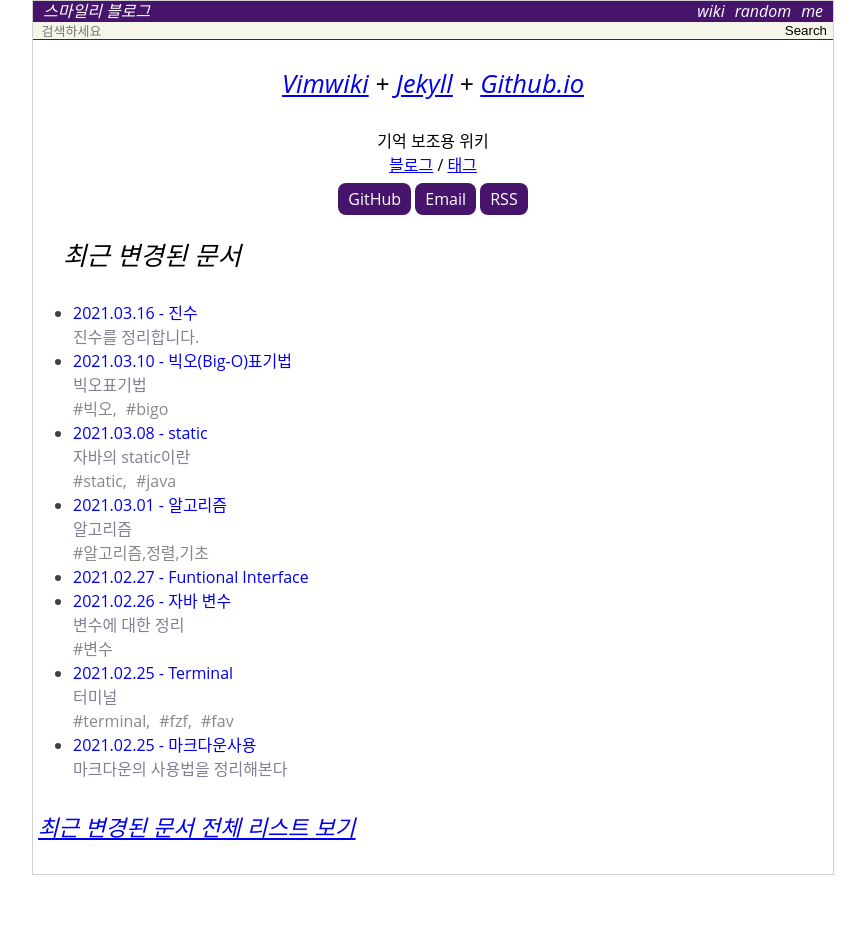
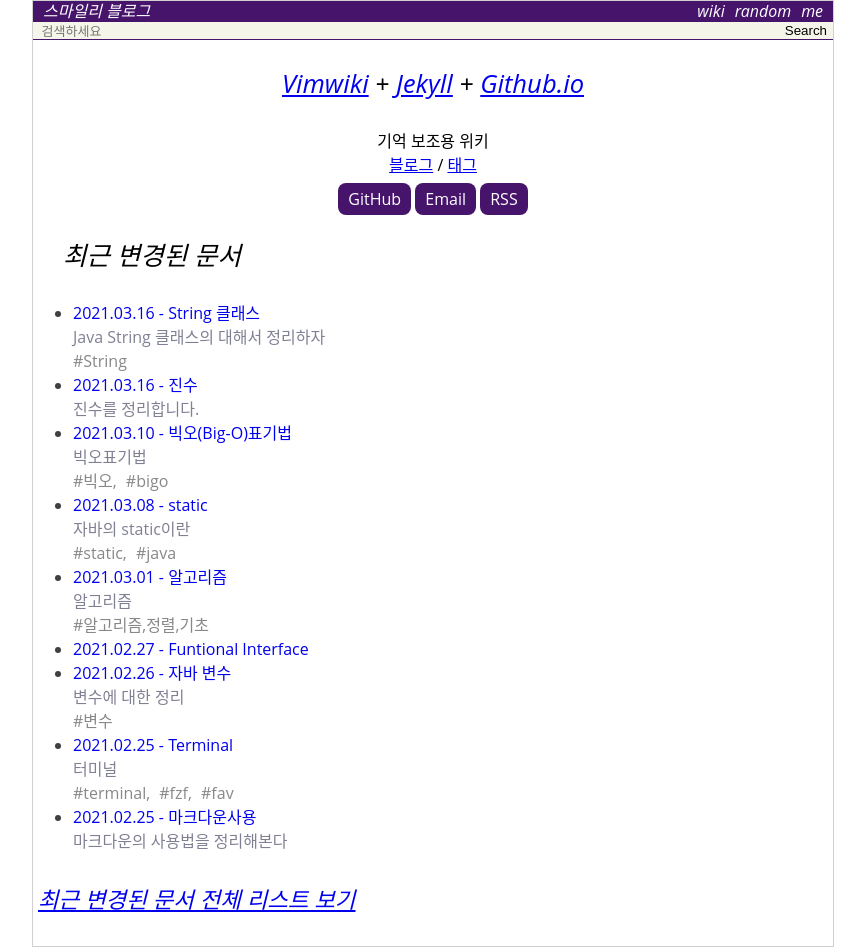
Before and after one commit to wafy/wafy.github.io, a Jekyll site: the page built from index.html, in a window 1280 px wide. Shown: the whole page, without its empty margins (207-1072 px from the left). Built offline with Jekyll 4.4.1, drawn with Linux system fonts in a browser that asks for light colours; before the commit the page ends 900 px from its top, so only the background shows below that; part of the change alters nothing that is shown.

Commit message:
String 클래스에 대해서 정리하라

````diff
--- a/_data/pageMap.yml
+++ b/_data/pageMap.yml
@@ -70,6 +70,14 @@ static:
     url: /wiki/static
     updated: '2021-03-08 15:51:13 +0900'
     children: []
+String:
+    type: wiki
+    title: 'String 클래스'
+    summary: 'Java String 클래스의 대해서 정리하자'
+    parent: ""
+    url: /wiki/String
+    updated: '2021-03-16 16:17:30 +0900'
+    children: []
 Terminal:
     type: wiki
     title: Terminal
--- a/_data/tagList.yml
+++ b/_data/tagList.yml
@@ -9,4 +9,5 @@
 - 'fzf,'
 - java
 - 'static,'
+- String
 - 'terminal,'
--- a/_data/tagMap.yml
+++ b/_data/tagMap.yml
@@ -14,6 +14,8 @@ equals:
     - {fileName: static}
 java:
     - {fileName: static}
+String:
+    - {fileName: String}
 'terminal,':
     - {fileName: Terminal}
 'fzf,':
--- /dev/null
+++ b/_wiki/String.md
@@ -0,0 +1,49 @@
+---
+layout  : wiki
+title   : String 클래스
+summary : Java String 클래스의 대해서 정리하자
+date    : 2021-03-16 15:15:58 +0900
+updated : 2021-03-16 16:17:30 +0900
+tag     : String
+toc     : true
+public  : true
+parent  :
+latex   : false
+---
+* TOC
+{:toc}
+
+## String 클래스의 정의
+- 문자열을 나타내는 것이 java.lang. 패키지에 소속된 String 클래스이다. 기본자료형이 아니다.[^Doit-71]
+- String 클래스에는 문자열을 저장하기 위해서 문자열 배열 변수(char[]) value를 인스턴드 변수로 정의해 놓고 있다.
+인스턴트 생성시 생성자의 매개변수로 입력받는 문자열은 인스턴트 변수(value)의 문자열 배열(char[])로 저장된다.[^FormulaOfJava-376]
+
+```
+public final class String
+    implements java.io.Serializable, Comparable<String>, CharSequence {
+```
+- final로 선언되어 있다. 더이상 클래스를 확장할 수 없다.
+
+```
+String s = "ABC";
+```
+- 변수 s가 참조하는 곳은 단순한 문자열이 아니라 문자열을 내부에 가진 인스턴트 임을 기억해두자.[^Doit-71]
+
+## 기억해둬야할 기본 메서드
+```
+char charAt(int i) // 인덱스가i인 곳의 문자를 가져옵니다.
+int length() //문자열의 문자 수를 가져옵니다.
+boolean equals(String s) //문자열의 s와 같은가를 조사합니다.
+```
+
+
+## 참고문헌
+
+- [Doit] 자료구조와 함께 배우는 알고리즘 입문자 자바편 / Bohyoh Shibata 저 / 강민 역 / 이지스퍼블링
+- [GodOfJava] 자바의 신 1편 / 이상민 저 / 로드북
+- [FormulaOfJava] 자바의 정석 / 남궁민 저/ 도우출판
+
+## 주석
+
+[^Doit-71]:[Doit] 02. 기본 자료구조. 71쪽.
+[^FormulaOfJava-376]:[FormulaOfJava] Chapter9장. 376쪽.
````
